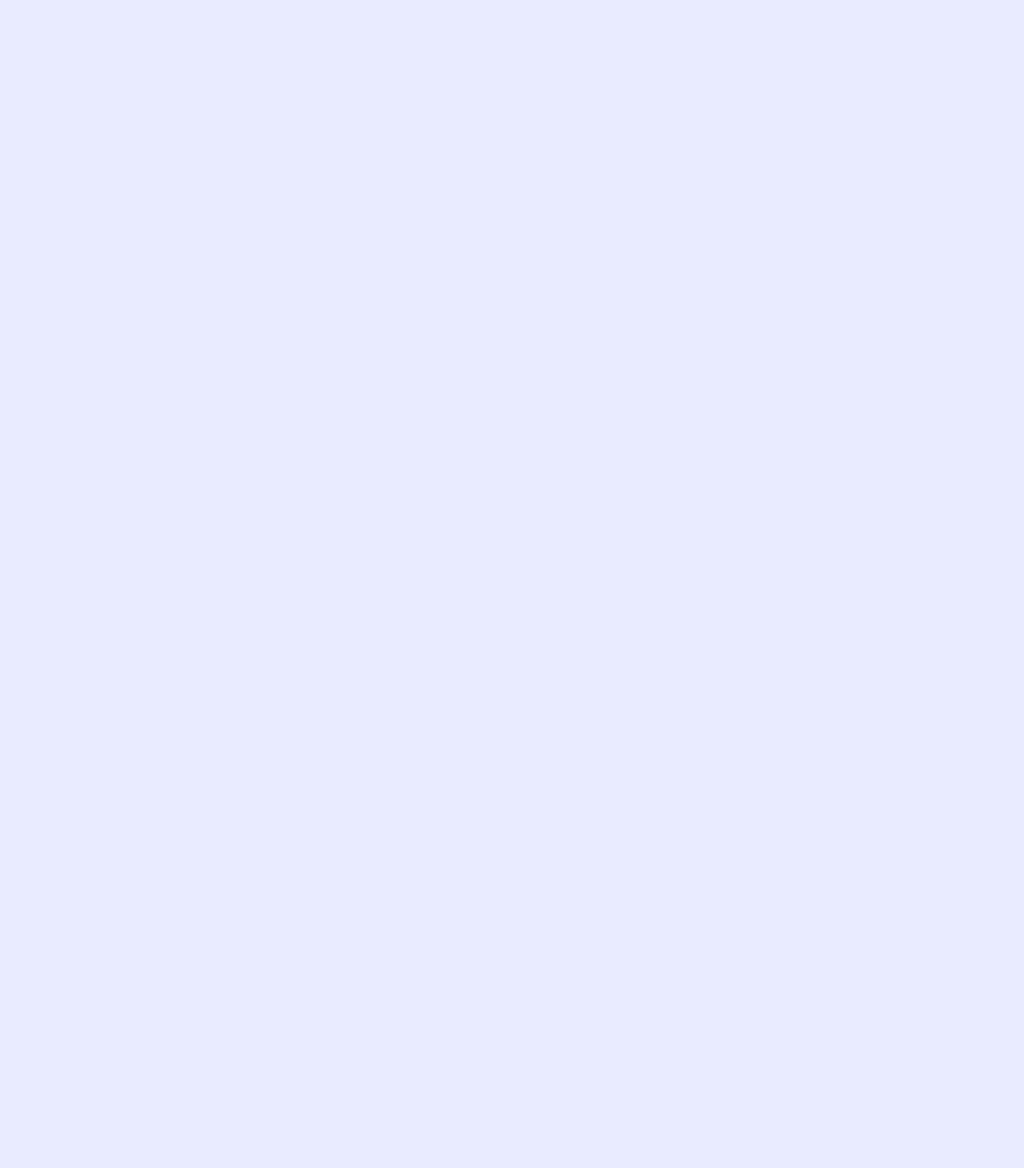
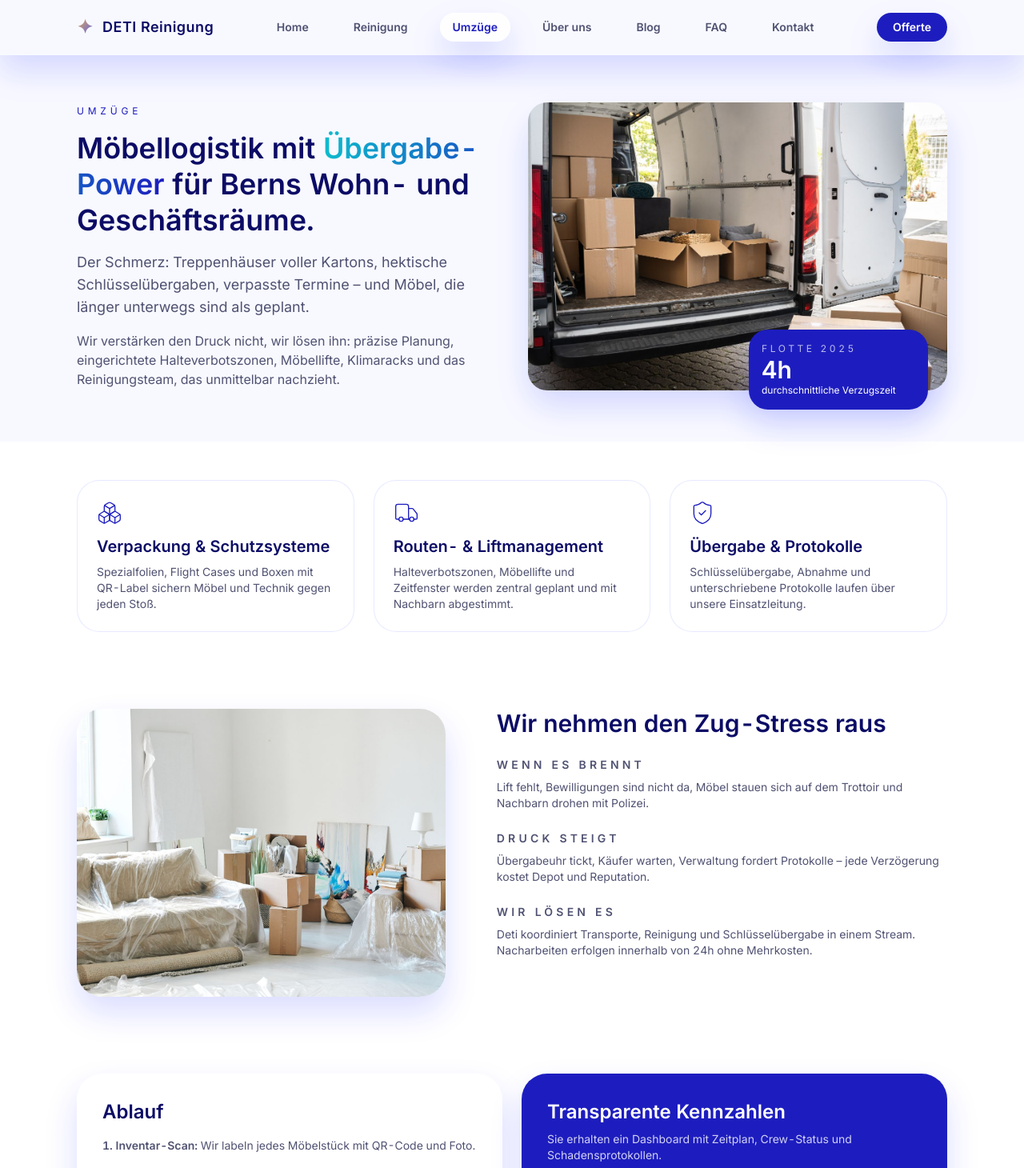
Before and after one commit to lg-sketch/D-facility, a React (Vite) app: page /umzuege in a window 1280 px wide. Shown: the top 1460 px of the page at 80% size. Before the commit the page ends 800 px from the top, so only its background shows below. Built offline with nearby package versions, Linux system fonts and the light colour scheme.

Commit message:
Popravka putanja slika i rutera

```diff
--- a/src/main.jsx
+++ b/src/main.jsx
@@ -6,7 +6,7 @@ import App from './App.jsx'
 
 createRoot(document.getElementById('root')).render(
   <StrictMode>
-    <BrowserRouter basename="/D-facility">
+    <BrowserRouter basename={import.meta.env.BASE_URL}>
       <App />
     </BrowserRouter>
   </StrictMode>,
--- a/src/pages/Home.jsx
+++ b/src/pages/Home.jsx
@@ -131,7 +131,7 @@ function HomePage() {
         </div>
         <div className="flex-1">
           <img
-            src="/slike/deti-team.jpg"
+            src={`${import.meta.env.BASE_URL}slike/deti-team.jpg`}
             alt="Checkliste und Reinigungsteam"
             className="h-full w-full rounded-[32px] object-cover shadow-soft"
             loading="lazy"
@@ -255,7 +255,7 @@ function HeroSection() {
         <div className="flex-1">
           <div className="relative">
             <img
-              src="/slike/facility.jpg"
+              src={`${import.meta.env.BASE_URL}slike/facility.jpg`}
               alt="Übergabefertiges Haus"
               className="h-80 w-full rounded-[36px] object-cover shadow-soft"
               loading="lazy"
--- a/src/pages/Reinigung.jsx
+++ b/src/pages/Reinigung.jsx
@@ -61,7 +61,7 @@ function ReinigungPage() {
           <div className="flex-1">
             <div className="relative rounded-card shadow-soft">
               <img
-                src="/slike/reinigung-hero.jpg"
+                src={`${import.meta.env.BASE_URL}slike/reinigung-hero.jpg`}
                 alt="Reinigungsteam Deti Facility"
                 className="h-[360px] w-full rounded-3xl object-cover"
                 loading="lazy"
@@ -120,7 +120,7 @@ function ReinigungPage() {
           </div>
           <div className="relative order-1 lg:order-1">
             <img
-              src="/slike/buero.jpg"
+              src={`${import.meta.env.BASE_URL}slike/buero.jpg`}
               alt="Wohnungsabgabe mit Checkliste"
               className="h-full w-full rounded-[32px] object-cover shadow-soft"
               loading="lazy"
--- a/src/pages/Umzuege.jsx
+++ b/src/pages/Umzuege.jsx
@@ -58,7 +58,7 @@ function UmzuegePage() {
           <div className="flex-1">
             <div className="relative rounded-card shadow-soft">
               <img
-                src="/slike/umzuege.jpg"
+                src={`${import.meta.env.BASE_URL}slike/umzuege.jpg`}
                 alt="Umzugsservice Bern"
                 className="h-[360px] w-full rounded-3xl object-cover"
                 loading="lazy"
@@ -92,7 +92,7 @@ function UmzuegePage() {
         <div className="grid gap-16 lg:grid-cols-[0.9fr,1.1fr]">
           <div className="relative order-1 lg:order-1">
             <img
-              src="/slike/furniture.jpg"
+              src={`${import.meta.env.BASE_URL}slike/furniture.jpg`}
               alt="Umzugsteam bei der Arbeit"
               className="h-[360px] w-full rounded-[32px] object-cover shadow-soft"
               loading="lazy"
```
